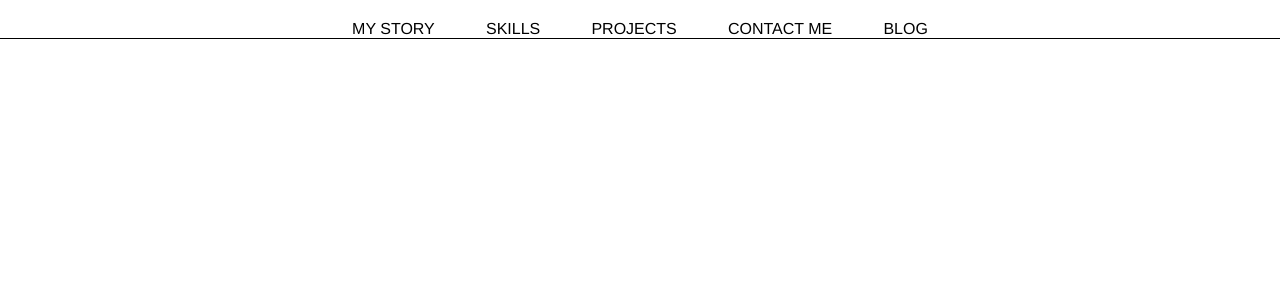
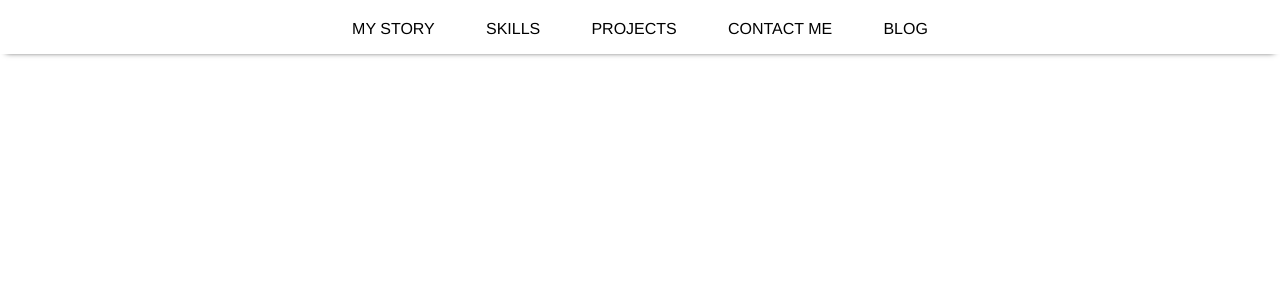
Before and after one commit to Gadget89/exploring-gsap, a React (Create React App) app: page / in a window 1280 px wide. Shown: the top 300 px of the page. Built offline with nearby package versions, Linux system fonts and the light colour scheme.

Commit message:
Updated styling on navigation bar

```diff
--- a/src/Main.css
+++ b/src/Main.css
@@ -15,9 +15,11 @@ a {
   text-decoration: none;
 }
 ul {
-  border-bottom: solid 1px black;
+  /*border-bottom: solid 1px black;*/
+  box-shadow: 0 4px 6px -6px black;
   margin: 0;
   padding: 0;
+  padding-bottom: 16px;
   text-align: center;
 }
 li {
@@ -29,17 +31,17 @@ li {
 }
 li:hover {
   border-bottom: solid 2px #FFC107;
-  animation: moveOut .35s linear;
-  -webkit-animation: moveOut .35s linear;
+  animation: moveOut .2s linear;
+  -webkit-animation: moveOut .2s linear;
 }
 @-webkit-keyframes moveOut{
-    from {padding-bottom: 25px;}
-    to {padding-bottom: 10px;}
+    from {padding-bottom: 16px;}
+    to {padding-bottom: 12px;}
 }
 
 @keyframes moveOut {
-    from {padding-bottom: 25px;}
-    to {padding-bottom: 10px;}
+    from {padding-bottom: 16px;}
+    to {padding-bottom: 12px;}
 }
 nav {
   text-align: center;
```
